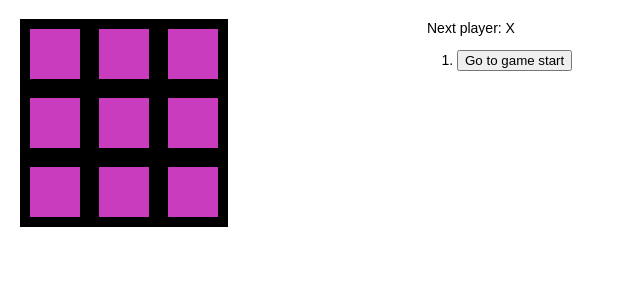
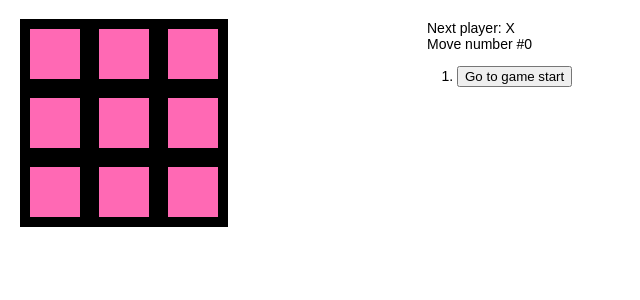
Before and after one commit to robinjwatson/tic-tac-toe, a React (Create React App) app: page / in a window 1280 px wide. Shown: the top 300 px of the page, without its empty margins (0-640 px from the left). Built offline with nearby package versions, Linux system fonts and the light colour scheme.

Commit message:
Added useMemo

```diff
--- a/src/index.css
+++ b/src/index.css
@@ -18,7 +18,7 @@ body {
   }
 
   .square {
-    background: rgb(201, 60, 189);
+    background: hotpink;
     border: 10px solid rgb(0, 0, 0);
     float: left;
     font-size: 24px;
--- a/src/tictactoe.js
+++ b/src/tictactoe.js
@@ -1,8 +1,8 @@
-import React, { useState } from 'react';
+import React, { useState, useMemo } from 'react';
 import ReactDOM from 'react-dom';
 import './index.css';
 
-function Square(props) {
+const Square = (props) => {
     return (
         <button className="square" onClick={props.onClick}>
             {props.value}
@@ -41,7 +41,9 @@ class Board extends React.Component {
             </div>
         );
     }
-}
+};
+
+
 
 const Game = (props) => {
 
@@ -49,22 +51,30 @@ const Game = (props) => {
     const [stepNumber, setStepNumber] = useState(0)
     const [xIsNext, setXIsNext] = useState(true)
 
+    const title = useMemo(() =>
+        `Move number #${stepNumber}`, [stepNumber]);
+
     const handleClick = (i) => {
-        setHistory(history.slice(0, stepNumber + 1));
-        const current = history[history.length - 1];
+        const hist = history.slice(0, stepNumber + 1);
+        const current = hist[stepNumber];
         const squares = current.squares.slice();
+        const randomNumber = Math.floor(Math.random() * 9)
         if (calculateWinner(squares) || squares[i]) {
             return;
         }
         squares[i] = xIsNext ? "X" : "O";
 
-        setHistory(history.concat([
+        setHistory(hist.concat([
             {
                 squares: squares
             }
         ]))
-        setStepNumber(history.length)
+        setStepNumber(stepNumber + 1)
         setXIsNext(!xIsNext)
+
+        if (!xIsNext) {
+            handleClick(randomNumber)
+        }
     }
 
     const jumpTo = (step) => {
@@ -72,11 +82,11 @@ const Game = (props) => {
         setXIsNext((step % 2) === 0)
     };
 
-    const historyThing = history;
-    const current = historyThing[stepNumber];
+    const historyTemp = history;
+    const current = historyTemp[stepNumber];
     const winner = calculateWinner(current.squares);
     const draw = !winner && stepNumber === 9;
-    const moves = historyThing.map((step, move) => {
+    const moves = historyTemp.map((step, move) => {
         const desc = move ?
             'Go to move #' + move :
             'Go to game start';
@@ -106,6 +116,7 @@ const Game = (props) => {
             </div>
             <div className="game-info">
                 <div>{status}</div>
+                <div>{title}</div>
                 <ol>{moves}</ol>
             </div>
         </div>
@@ -136,5 +147,4 @@ function calculateWinner(squares) {
     return null;
 }
 
-
 export default Game;
```
Also changed, not shown: index.js (added).
